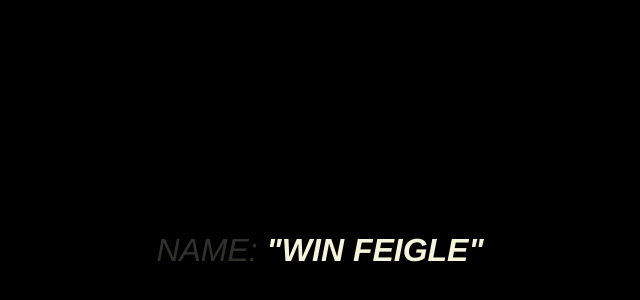
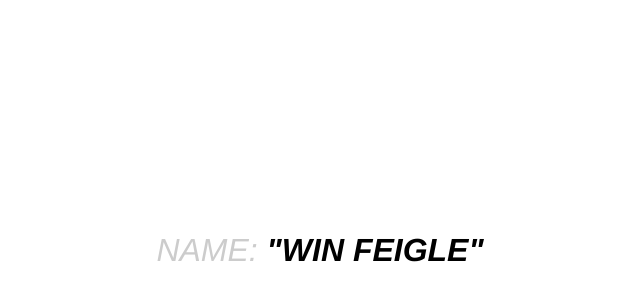
Before and after one commit to winfeigle/winfeigle.github.io, a plain HTML site: page index.html in a window 1280 px wide. Shown: the part 150-450 px from the top of the page, without its empty margins (320-960 px from the left). Drawn offline with Linux system fonts and the light colour scheme.

Commit message:
Update light-theme branch

```diff
--- a/resources/css/index.css
+++ b/resources/css/index.css
@@ -3,9 +3,9 @@
     padding: 0;
   }
 
-  body{
+  /* body{
     background-color: black;
-  }
+  } */
 
   .info{
     opacity: 20%;
@@ -17,7 +17,7 @@
     height: 100%;
     width: 100%;
     padding: auto 0;
-    color: beige;
+    color: rgb(0, 0, 0);
     font-family: Helvetica;
     font-style: italic;
     display: flex;
```
